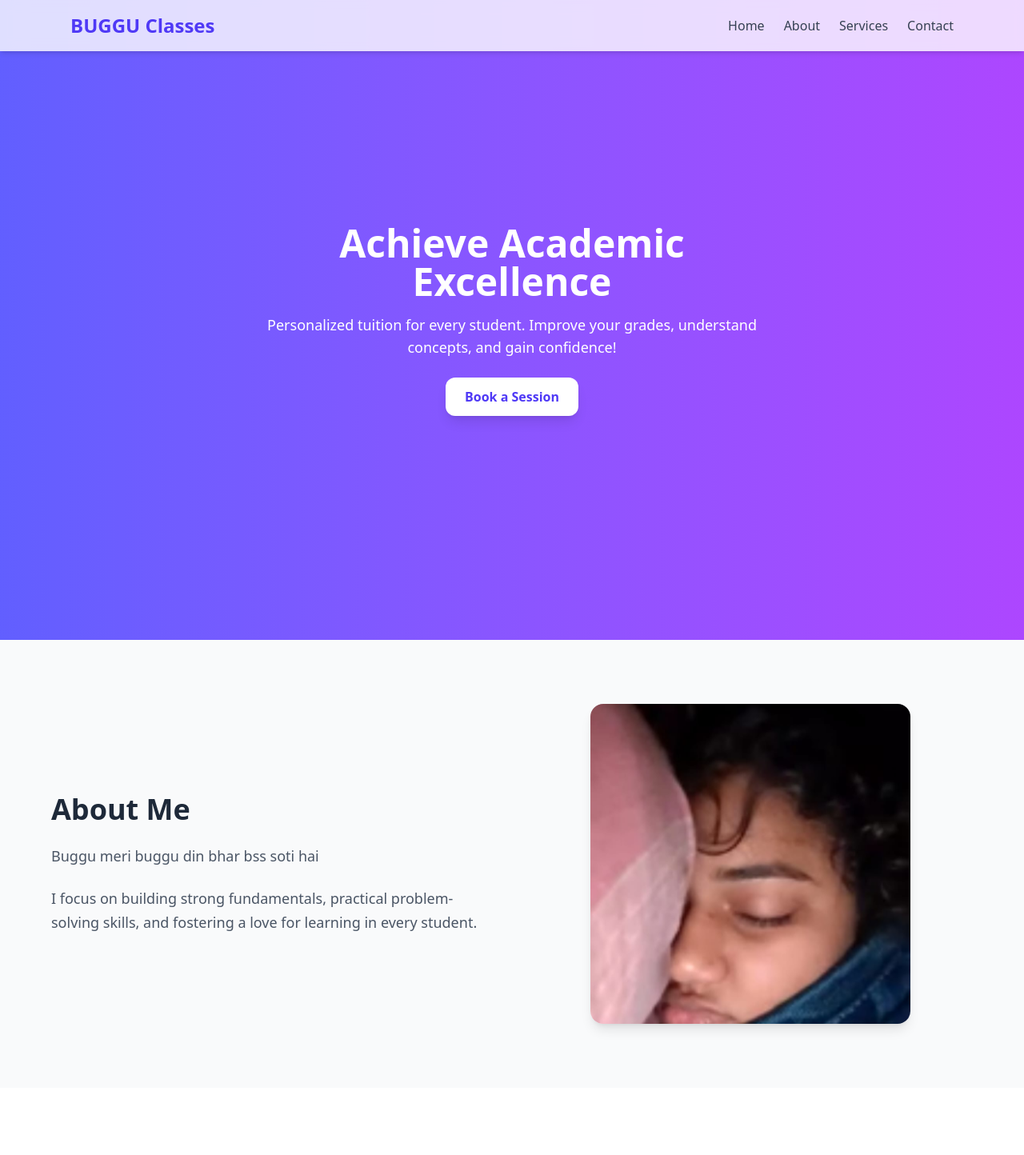
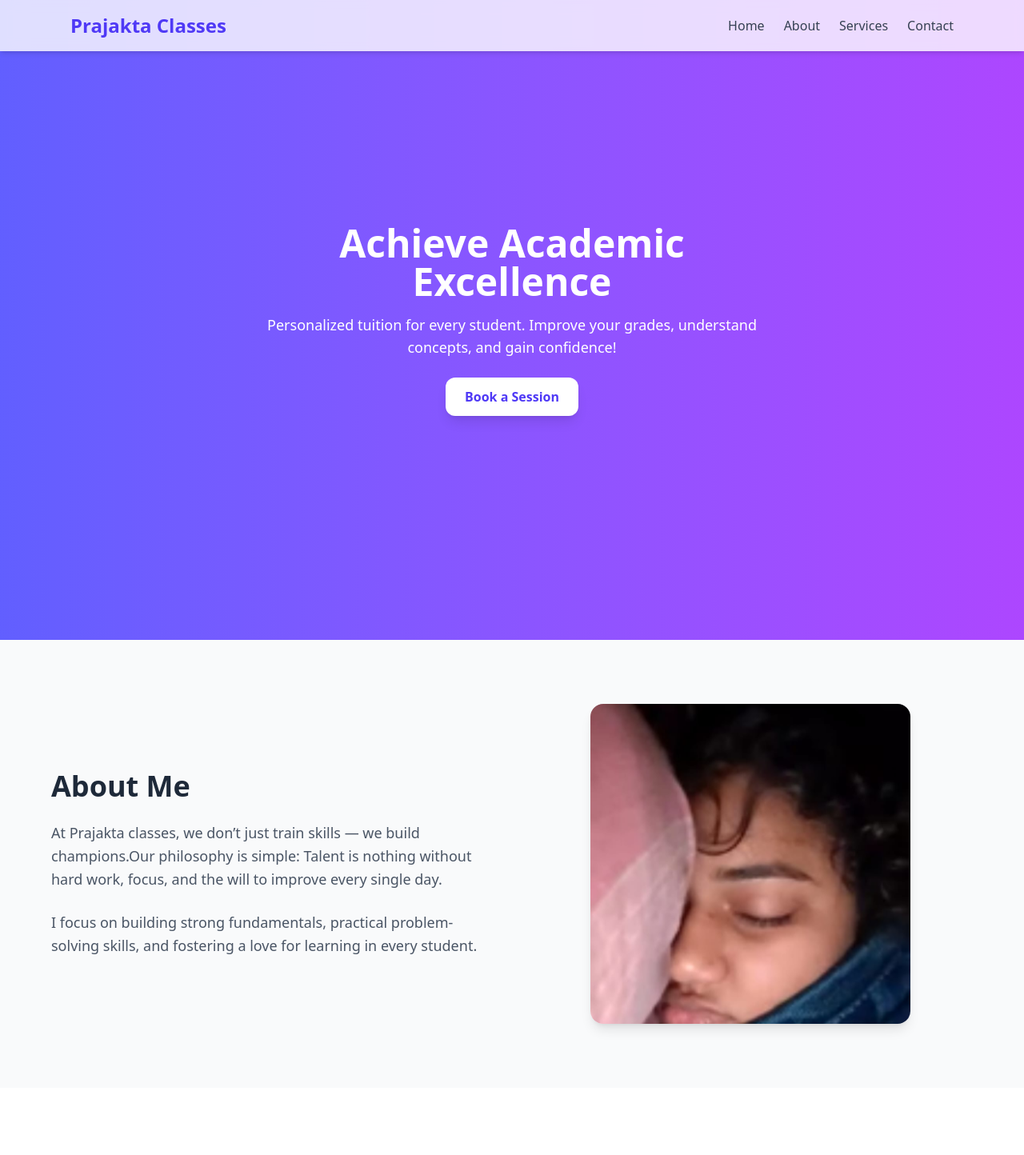
Before and after one commit to mahakal8777/prajakta-web, a React (Vite) app: page / in a window 1280 px wide. Shown: the top 1444 px of the page at 80% size. Built offline with nearby package versions, Linux system fonts and the light colour scheme.

Commit message:
Update App.jsx

```diff
--- a/src/App.jsx
+++ b/src/App.jsx
@@ -20,7 +20,7 @@ export default function App() {
       {/* Navbar */}
       <nav className="fixed top-0 left-0 w-full z-50 bg-white/80 backdrop-blur shadow-md">
         <div className="max-w-6xl mx-auto flex justify-between items-center px-4 sm:px-6 py-4">
-          <div className="text-xl sm:text-2xl font-bold text-indigo-600">BUGGU Classes</div>
+          <div className="text-xl sm:text-2xl font-bold text-indigo-600">Prajakta Classes</div>
           {/* Desktop Menu */}
           <ul className="hidden md:flex gap-6 text-gray-700 font-medium">
             <li><a href="#hero" className="hover:text-indigo-600 transition">Home</a></li>
@@ -76,7 +76,7 @@ export default function App() {
           <div className="lg:w-1/2 space-y-6 text-center lg:text-left">
             <h2 className="text-3xl sm:text-4xl font-bold text-gray-800">About Me</h2>
             <p className="text-gray-600 text-base sm:text-lg leading-relaxed">
-              Buggu meri buggu din bhar bss soti hai
+              At Prajakta classes, we don’t just train skills — we build champions.Our philosophy is simple: Talent is nothing without hard work, focus, and the will to improve every single day.
             </p>
             <p className="text-gray-600 text-base sm:text-lg leading-relaxed">
               I focus on building strong fundamentals, practical problem-solving skills, and fostering a love for learning in every student.
@@ -141,7 +141,7 @@ export default function App() {
 
       {/* Footer */}
       <footer className="py-6 bg-white border-t border-gray-200 text-center text-gray-500 text-sm sm:text-base">
-        &copy; {new Date().getFullYear()} BUGGU Classes • All rights reserved
+        &copy; {new Date().getFullYear()} Prajakta Classes • All rights reserved
       </footer>
     </div>
   );
```
